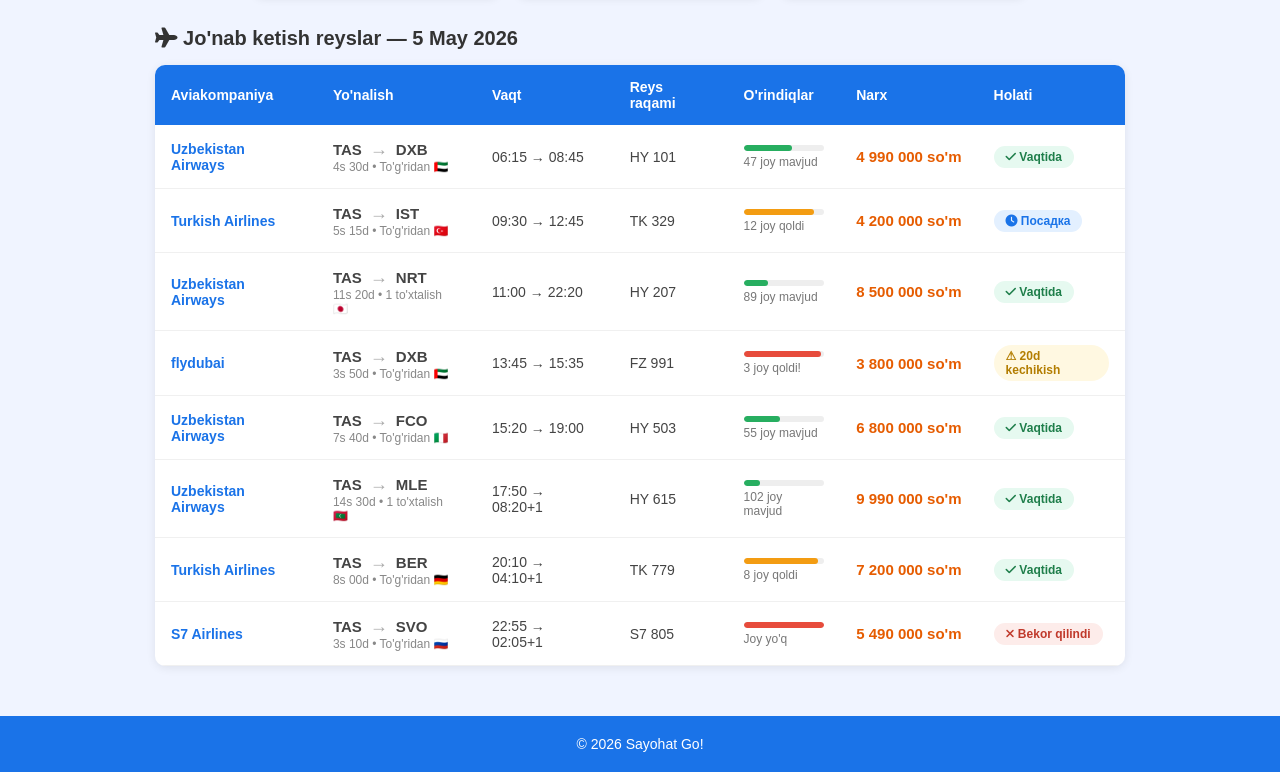
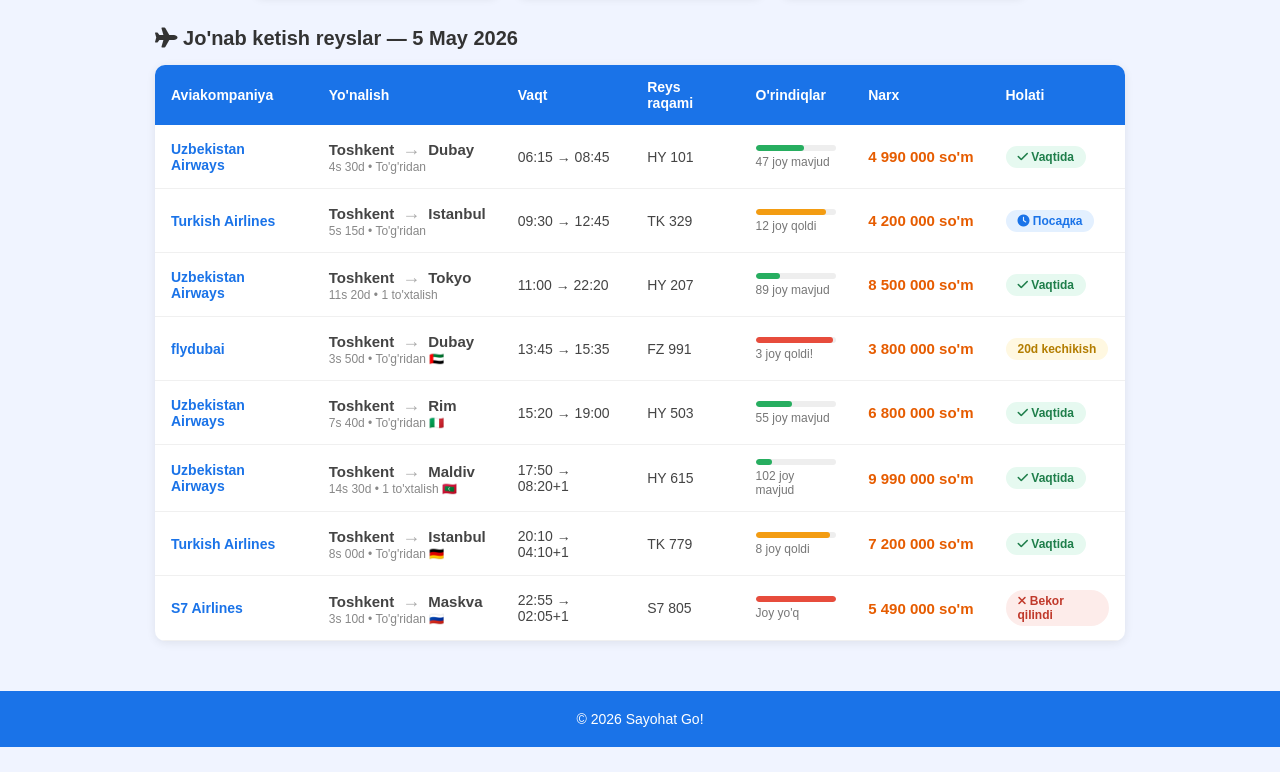
Before and after one commit to kenzooken/travel-web-site, a plain HTML site: page airport.html in a window 1280 px wide. Shown: the part 447-1219 px from the top of the page. After the commit the page ends 1194 px from the top, so only its background shows below. Drawn offline with Linux system fonts and the light colour scheme.

Commit message:
first commit

```diff
--- a/airport.html
+++ b/airport.html
@@ -27,20 +27,20 @@
         <div class="search-row">
             <select>
                 <option selected disabled>Qayerdan?</option>
-                <option> Toshkent (TAS)</option>
-                <option> Dubai (DXB)</option>
-                <option> Istanbul (IST)</option>
-                <option> Moskva (SVO)</option>
+                <option> Toshkent</option>
+                <option> Dubai</option>
+                <option> Istanbul</option>
+                <option> Moskva</option>
             </select>
             <select>
                 <option selected disabled>Qayerga?</option>
-                <option> Dubai (DXB)</option>
-                <option> Istanbul (IST)</option>
-                <option> Tokyo (NRT)</option>
-                <option> Berlin (BER)</option>
-                <option> Rim (FCO)</option>
-                <option> Maldiv (MLE)</option>
-                <option> Moskva (SVO)</option>
+                <option> Dubai </option>
+                <option> Istanbul</option>
+                <option> Tokyo </option>
+                <option> Berlin </option>
+                <option> Rim </option>
+                <option> Maldiv</option>
+                <option> Moskva</option>
             </select>
             <input type="date" value="2026-05-05">
             <button class="search-btn">Qidirish</button>
@@ -81,11 +81,11 @@
                     <td><span class="airline-name">Uzbekistan Airways</span></td>
                     <td>
                         <div class="route">
-                            <span>TAS</span>
+                            <span>Toshkent</span>
                             <span class="arrow">→</span>
-                            <span>DXB</span>
+                            <span>Dubay</span>
                         </div>
-                        <div class="duration">4s 30d • To'g'ridan 🇦🇪</div>
+                        <div class="duration">4s 30d • To'g'ridan </div>
                     </td>
                     <td>06:15 → 08:45</td>
                     <td>HY 101</td>
@@ -104,11 +104,11 @@
                     <td><span class="airline-name">Turkish Airlines</span></td>
                     <td>
                         <div class="route">
-                            <span>TAS</span>
+                            <span>Toshkent</span>
                             <span class="arrow">→</span>
-                            <span>IST</span>
+                            <span>Istanbul</span>
                         </div>
-                        <div class="duration">5s 15d • To'g'ridan 🇹🇷</div>
+                        <div class="duration">5s 15d • To'g'ridan </div>
                     </td>
                     <td>09:30 → 12:45</td>
                     <td>TK 329</td>
@@ -127,11 +127,11 @@
                     <td><span class="airline-name">Uzbekistan Airways</span></td>
                     <td>
                         <div class="route">
-                            <span>TAS</span>
+                            <span>Toshkent</span>
                             <span class="arrow">→</span>
-                            <span>NRT</span>
+                            <span>Tokyo</span>
                         </div>
-                        <div class="duration">11s 20d • 1 to'xtalish 🇯🇵</div>
+                        <div class="duration">11s 20d • 1 to'xtalish </div>
                     </td>
                     <td>11:00 → 22:20</td>
                     <td>HY 207</td>
@@ -150,9 +150,9 @@
                     <td><span class="airline-name">flydubai</span></td>
                     <td>
                         <div class="route">
-                            <span>TAS</span>
+                            <span>Toshkent</span>
                             <span class="arrow">→</span>
-                            <span>DXB</span>
+                            <span>Dubay</span>
                         </div>
                         <div class="duration">3s 50d • To'g'ridan 🇦🇪</div>
                     </td>
@@ -167,15 +167,15 @@
                         </div>
                     </td>
                     <td><span class="price">3 800 000 so'm</span></td>
-                    <td><span class="badge badge-yellow">⚠ 20d kechikish</span></td>
+                    <td><span class="badge badge-yellow"> 20d kechikish</span></td>
                 </tr>
                 <tr>
                     <td><span class="airline-name">Uzbekistan Airways</span></td>
                     <td>
                         <div class="route">
-                            <span>TAS</span>
+                            <span>Toshkent</span>
                             <span class="arrow">→</span>
-                            <span>FCO</span>
+                            <span>Rim</span>
                         </div>
                         <div class="duration">7s 40d • To'g'ridan 🇮🇹</div>
                     </td>
@@ -196,9 +196,9 @@
                     <td><span class="airline-name">Uzbekistan Airways</span></td>
                     <td>
                         <div class="route">
-                            <span>TAS</span>
+                            <span>Toshkent</span>
                             <span class="arrow">→</span>
-                            <span>MLE</span>
+                            <span>Maldiv</span>
                         </div>
                         <div class="duration">14s 30d • 1 to'xtalish 🇲🇻</div>
                     </td>
@@ -219,9 +219,9 @@
                     <td><span class="airline-name">Turkish Airlines</span></td>
                     <td>
                         <div class="route">
-                            <span>TAS</span>
+                            <span>Toshkent</span>
                             <span class="arrow">→</span>
-                            <span>BER</span>
+                            <span>Istanbul</span>
                         </div>
                         <div class="duration">8s 00d • To'g'ridan 🇩🇪</div>
                     </td>
@@ -242,9 +242,9 @@
                     <td><span class="airline-name">S7 Airlines</span></td>
                     <td>
                         <div class="route">
-                            <span>TAS</span>
+                            <span>Toshkent</span>
                             <span class="arrow">→</span>
-                            <span>SVO</span>
+                            <span>Maskva</span>
                         </div>
                         <div class="duration">3s 10d • To'g'ridan 🇷🇺</div>
                     </td>
```
Also changed, not shown: welcome.html (+1 -1 lines).
